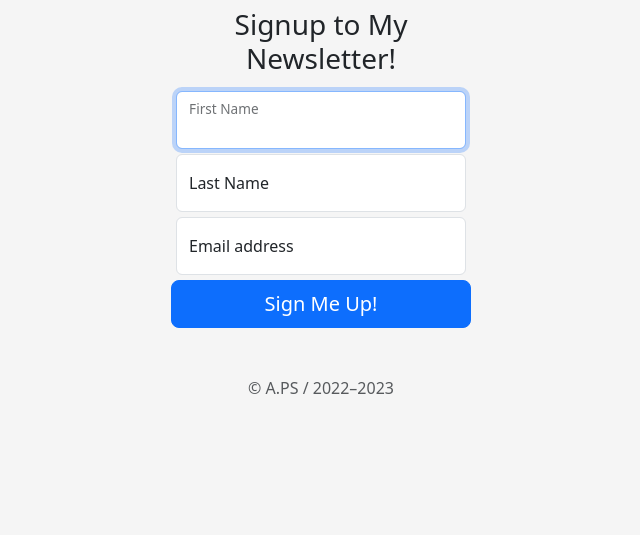
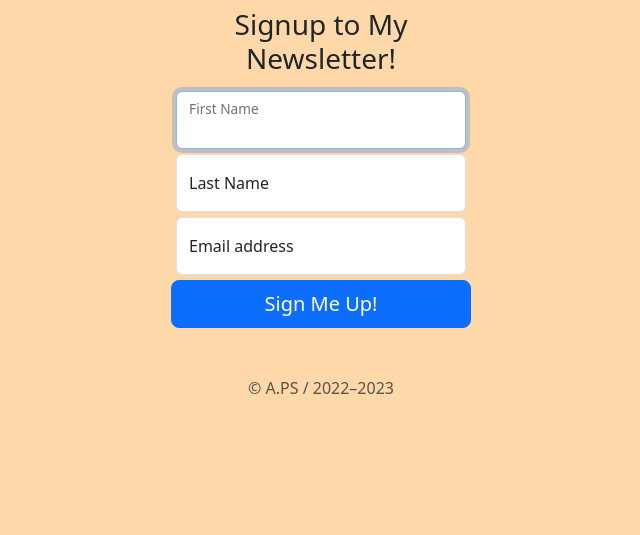
Before and after one commit to AlexMarPapas/Newsletter-Signup, a plain HTML site: page signup.html in a window 1280 px wide. Shown: the part 265-800 px from the top of the page, without its empty margins (319-959 px from the left). Drawn offline with nearby package versions, Linux system fonts and the light colour scheme.

Commit message:
Update styles.css

```diff
--- a/public/css/styles.css
+++ b/public/css/styles.css
@@ -1,7 +1,6 @@
 html,
 body {
   height: 100%;
-  background-color: 1A120B;
 }
 
 body {
@@ -9,7 +8,7 @@ body {
   align-items: center;
   padding-top: 40px;
   padding-bottom: 40px;
-  background-color: #f5f5f5;
+  background-color: #FFD8A9;
 }
 
 .form-signin {
```
